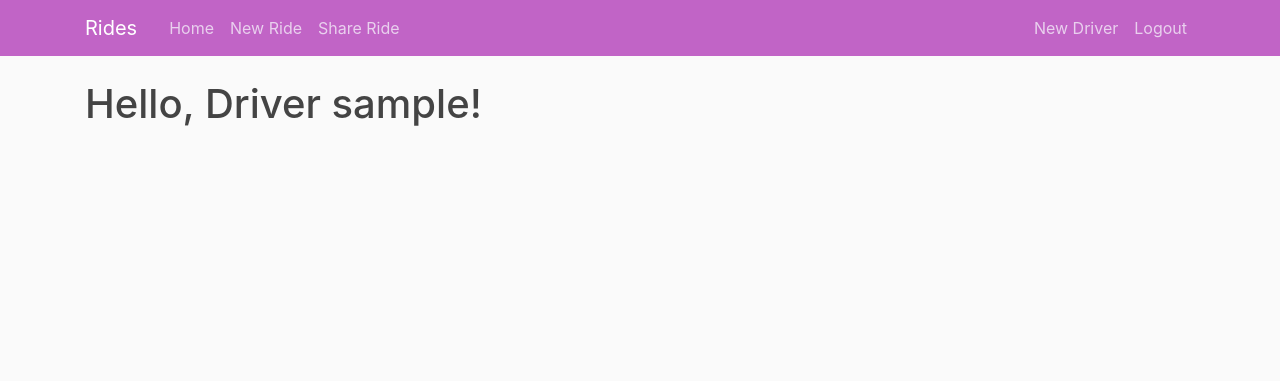
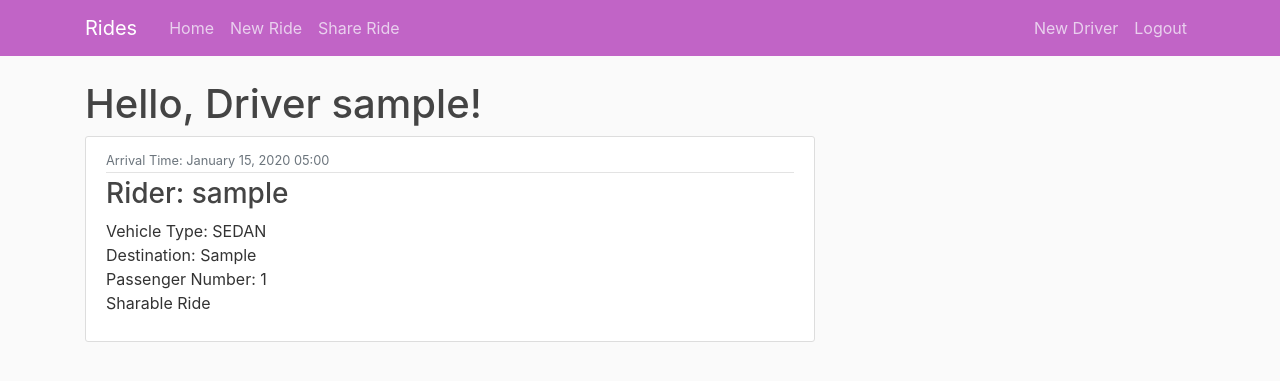
Before and after one commit to QishenWang/Ride-Sharing-Service, a Django app: template docker-deploy/web-app/rides/templates/rides/driver.html in a window 1280 px wide. Shown: the top 381 px of the page. Run offline with Django 4.2, Linux system fonts and the light colour scheme; a user stored in the database is signed in; tables that the repository leaves empty hold one stand-in row (values such as "Sample post"); the template is opened without the code that fills it: values that come from a table or form of the project are taken from there, most other values are stand-ins (such as "Sample title", 1, 10 or a date in 2020); some libraries are stand-ins or nearby versions.

Commit message:
driver list added

```diff
--- a/docker-deploy/web-app/rides/templates/rides/driver.html
+++ b/docker-deploy/web-app/rides/templates/rides/driver.html
@@ -1,4 +1,24 @@
 {% extends "rides/base.html" %}
 {% block content %}
 <h1>Hello, Driver {{user.username}}!</h1>
+
+{% for ride in my_rides %}
+<article class="media content-section">
+    <div class="media-body">
+        <div class="article-metadata">
+            <small class="text-muted">Arrival Time: {{ ride.arrival_time|date:"F d, Y H:i" }}</small>
+        </div>
+        <h3><a class="mr-2">Rider: {{ ride.ride_owner.username }}</a></h3>
+        <a class="article-content">Vehicle Type: {{ ride.vehicle_type }}</a>
+        <div><a class="article-content">Destination: {{ ride.ride_destination }}</a></div>
+        <a class="article-content">Passenger Number: {{ ride.passenger_number }}</a>
+        {% if ride.is_sharable %}
+        <p class="article-content"> Sharable Ride</p>
+        {% else %}
+        <p class="article-content"> Non-sharable Ride</p>
+        {% endif %}
+    </div>
+</article>
+{% endfor %}
+
 {% endblock content%}
--- a/docker-deploy/web-app/rides/urls.py
+++ b/docker-deploy/web-app/rides/urls.py
@@ -2,7 +2,8 @@ from django.urls import path
 
 from . import views
 from django.contrib.auth import views as auth_views
-from .views import (RideListView, RideCreateView, RideUpdateView)
+from .views import (RideListView, RideCreateView, RideUpdateView,
+                    DriverListView)
 
 app_name = 'rides'
 urlpatterns = [
@@ -17,5 +18,5 @@ urlpatterns = [
     path('newdriver/', views.newdriver, name='newdriver'),
     path('newride/', RideCreateView.as_view(), name='newride'),
     path('<int:pk>/updateride/', RideUpdateView.as_view(), name='updateride'),
-    path('driver/', views.driver, name='driver'),
+    path('driver/', DriverListView.as_view(), name='driver'),
 ]
```
Also changed, not shown: docker-deploy/web-app/rides/views.py (+20 -6 lines).
